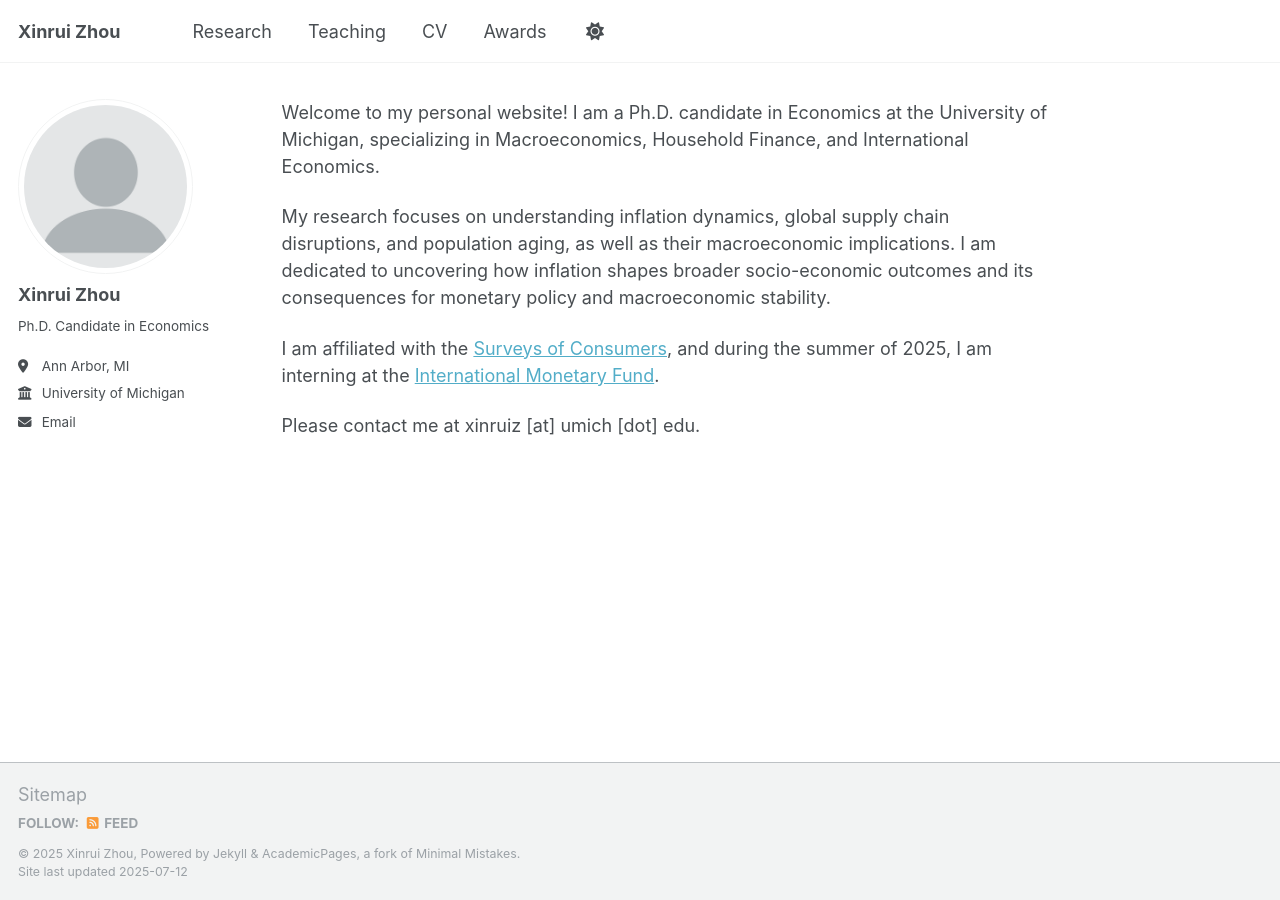
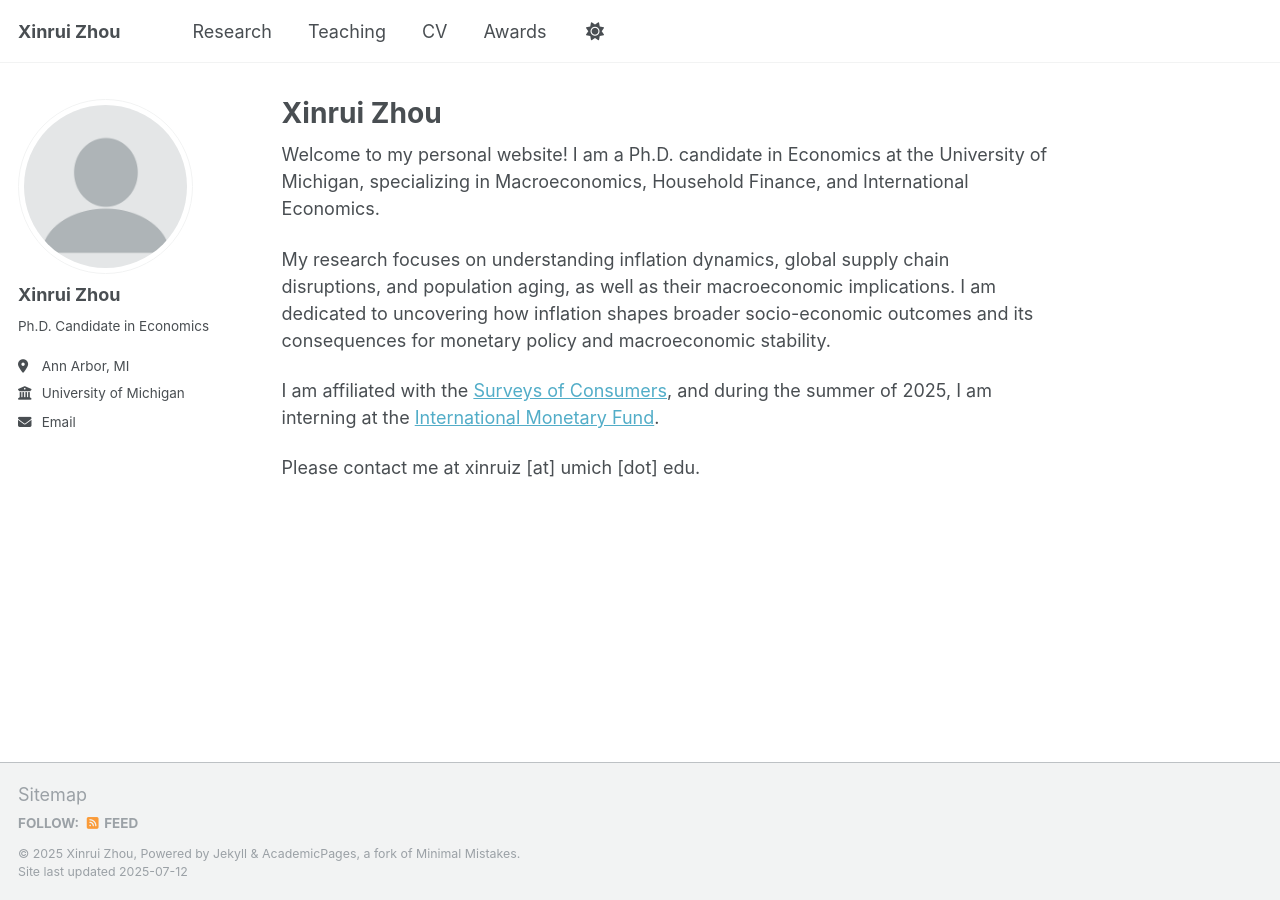
Before and after one commit to xruizhou/xruizhou.github.io, a Jekyll site: the page built from _pages/about.md, in a window 1280 px wide. Built offline with Jekyll 4.4.1, drawn with Linux system fonts in a browser that asks for light colours; a script that is not in the unit is left out.

Commit message:
Update about.md

```diff
--- a/_pages/about.md
+++ b/_pages/about.md
@@ -1,5 +1,6 @@
 ---
 permalink: /
+title: "Xinrui Zhou"
 author_profile: true
 redirect_from:
   - /about/
```
